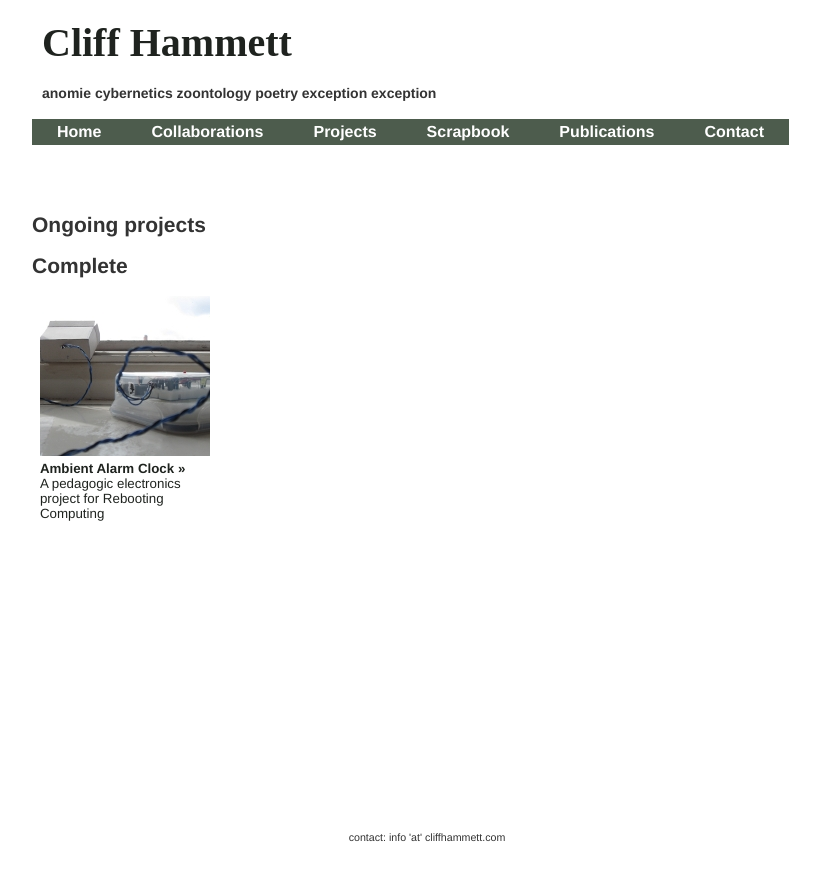
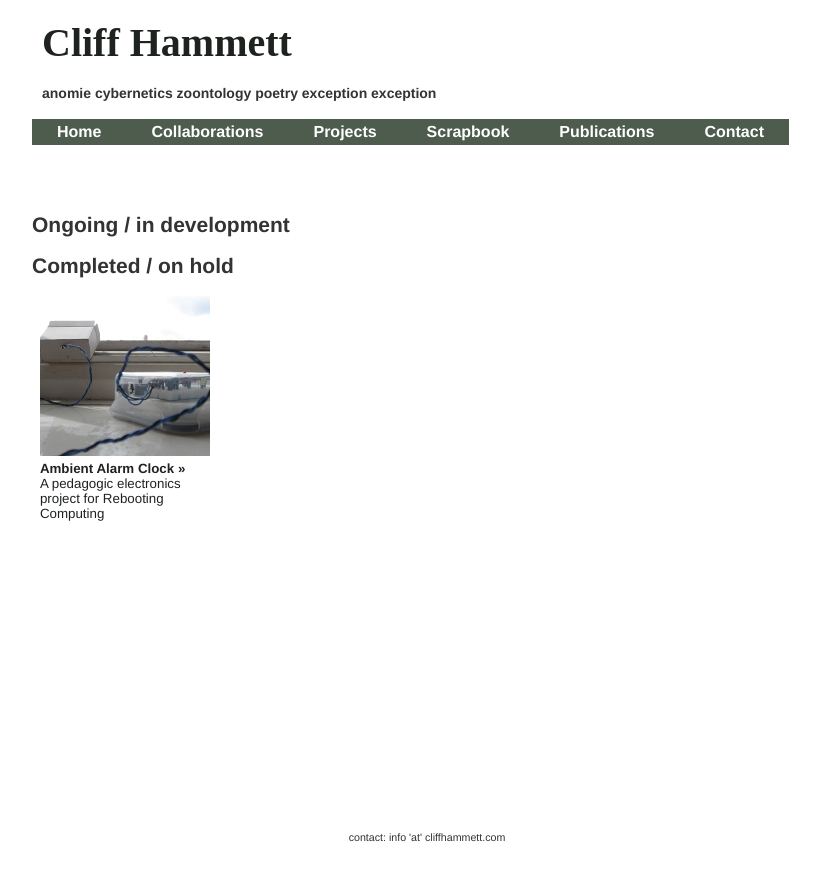
Before and after one commit to dentalplan/dentalplan.github.io, a Jekyll site: the page built from projects/index.html, in a window 1280 px wide. Shown: the top 881 px of the page, without its empty margins (213-1033 px from the left). Built offline with Jekyll 4.4.1, drawn with Linux system fonts in a browser that asks for light colours; Markdown is read by kramdown in place of the engine named in the settings.

Commit message:
Updating project page

```diff
--- a/projects/index.html
+++ b/projects/index.html
@@ -4,9 +4,9 @@ title: Projects
 ---
 <body id="project">
 
-<h2>Ongoing projects</h2>
+<h2>Ongoing / in development</h2>
 
-<div class="content grid_17">
+<div class="content grid_19">
     <div class='projects clearfix'>
         {% for post in site.categories.ongoing-projects %}
  	<project class='projects grid_18'>
@@ -32,7 +32,7 @@ title: Projects
 
 
 
-<h2>Complete</h2>
+<h2>Completed / on hold</h2>
 
 <div class="content grid_20">
   <!--  <div class='other-projects clearfix'> -->
```
